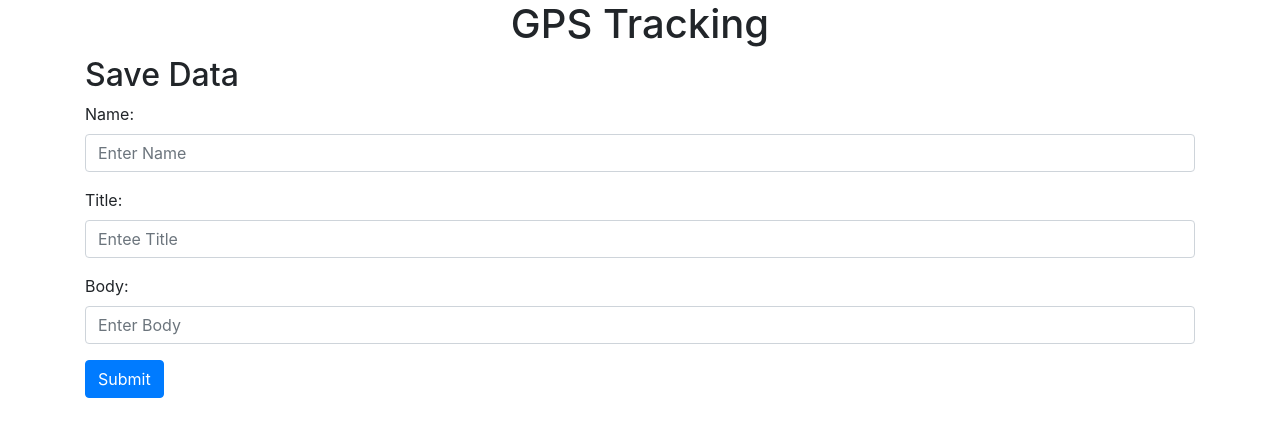
After one commit to tja1293/Job_Search_Website, a PHP site: template Views/news/register.php in a window 1280 px wide. The commit adds this page. Shown: the top 437 px of the page. Run offline with PHP 8.4, Linux system fonts and the light colour scheme; the template is opened without the code that fills it, so the values that code supplies are empty.

Commit message:
creating controller and functions and forms pages to be able to add to the database

```diff
--- a/Config/Routes.php
+++ b/Config/Routes.php
@@ -96,6 +96,9 @@ $routes->get('reviews', [News::class, 'index']);
 $routes->get('pages', [Pages::class, 'index']);
 $routes->get('(:segment)', [Pages::class, 'view']);
 
+
+$routes->get('register', [Reviews::class, 'register']);
+
 //------------------------------------------------------------------------------------------------------
 
 
--- a/Models/NewsModel.php
+++ b/Models/NewsModel.php
@@ -21,5 +21,4 @@ class NewsModel extends Model
 
         return $this->where(['slug' => $slug])->first();
     }
-
 }
--- a/Views/jobs/homepage-new.php
+++ b/Views/jobs/homepage-new.php
@@ -1,4 +1,4 @@
-<script src="<?=base_url('js/newTestFunction.js')?>"></script>
+<!--<script src="<?//=base_url('js/newTestFunction.js')?>"></script>-->
 <script src="https://ajax.googleapis.com/ajax/libs/jquery/3.6.0/jquery.min.js"></script>
 
 <br />
@@ -176,7 +176,7 @@
 						 </a>
 					  </div>
 					</div>
-				  </div>a
+				  </div>
 				</div>
 			  </div>
 			</div>
--- /dev/null
+++ b/Views/news/register.php
@@ -0,0 +1,74 @@
+<!DOCTYPE html>
+<html lang="en">
+<head>
+  <title>Register</title>
+  <meta charset="utf-8">
+  <meta name="viewport" content="width=device-width, initial-scale=1">
+  <link rel="stylesheet" href="https://maxcdn.bootstrapcdn.com/bootstrap/4.3.1/css/bootstrap.min.css">
+  <script src="https://ajax.googleapis.com/ajax/libs/jquery/3.3.1/jquery.min.js"></script>
+  <script src="https://cdnjs.cloudflare.com/ajax/libs/popper.js/1.14.7/umd/popper.min.js"></script>
+  <script src="https://maxcdn.bootstrapcdn.com/bootstrap/4.3.1/js/bootstrap.min.js"></script>
+</head>
+<body>
+<div class="container">
+<h1 align="center">GPS Tracking</h1>
+  <h2>Save Data</h2>
+	<div class="alert alert-success alert-dismissible" id="success" style="display:none;">
+	  <a href="#" class="close" data-dismiss="alert" aria-label="close">×</a>
+	</div>
+	<div class="form-group">
+      <label for="email">Name:</label>
+      <input type="text" class="form-control" id="name" placeholder="Enter Name" name="name">
+    </div>
+	<div class="form-group">
+      <label for="email">Title:</label>
+      <input type="text" class="form-control" id="title" placeholder="Entee Title" name="title">
+    </div>
+	<div class="form-group">
+      <label for="email">Body:</label>
+      <input type="text" class="form-control" id="body" placeholder="Enter Body" name="body">
+    </div>
+    <button type="submit" class="btn btn-primary" id="butsave">Submit</button>
+</div>
+<script>
+$(document).ready(function() {
+	$('#butsave').on('click', function() {
+		var name = $('#name').val();
+		var title = $('#title').val();
+		var body = $('#body').val();
+
+		if(name!="" && title!="" && body!=""){
+			$("#butsave").attr("disabled", "disabled");
+			$.ajax({
+				url: "<?php echo base_url("News/savedata");?>",
+				type: "POST",
+				data: {
+					type: 1,
+					name: name,
+					title: title,
+					body: body
+				},
+				cache: false,
+				success: function(dataResult){
+					var dataResult = JSON.parse(dataResult);
+					if(dataResult.statusCode==200){
+						$("#butsave").removeAttr("disabled");
+						$('#fupForm').find('input:text').val('');
+						$("#success").show();
+						$('#success').html('Data added successfully !');
+					}
+					else if(dataResult.statusCode==201){
+					   alert("Error occured !");
+					}
+
+				}
+			});
+		}
+		else{
+			alert('Please fill all the field !');
+		}
+	});
+});
+</script>
+</body>
+</html>
```
Also changed, not shown: Controllers/News.php (+6 -3 lines), Controllers/Reviews.php (+20 -27 lines), Models/ReviewsModel.php (+6 -18 lines), Views/news/create.php (+6 -5 lines).
